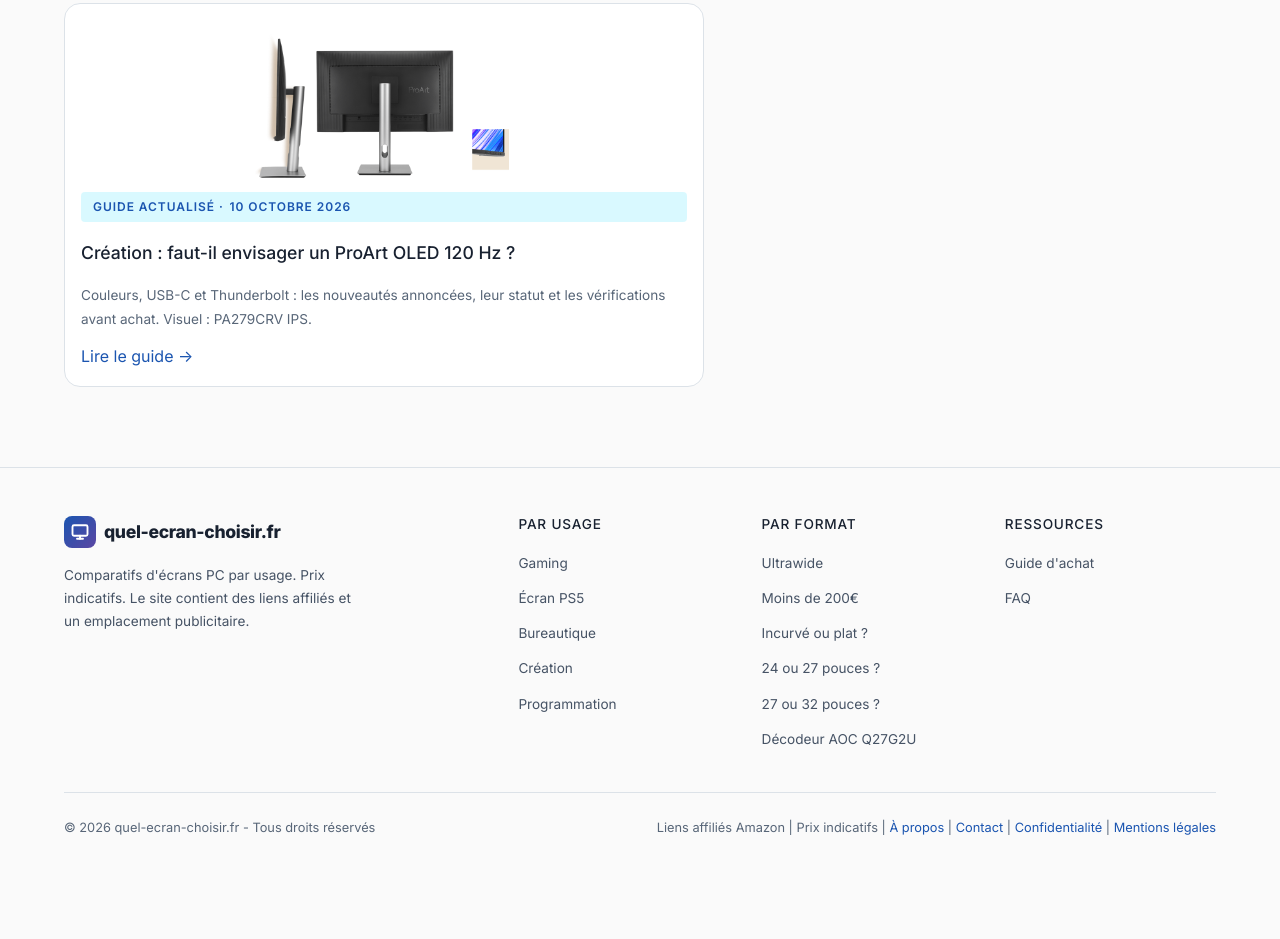
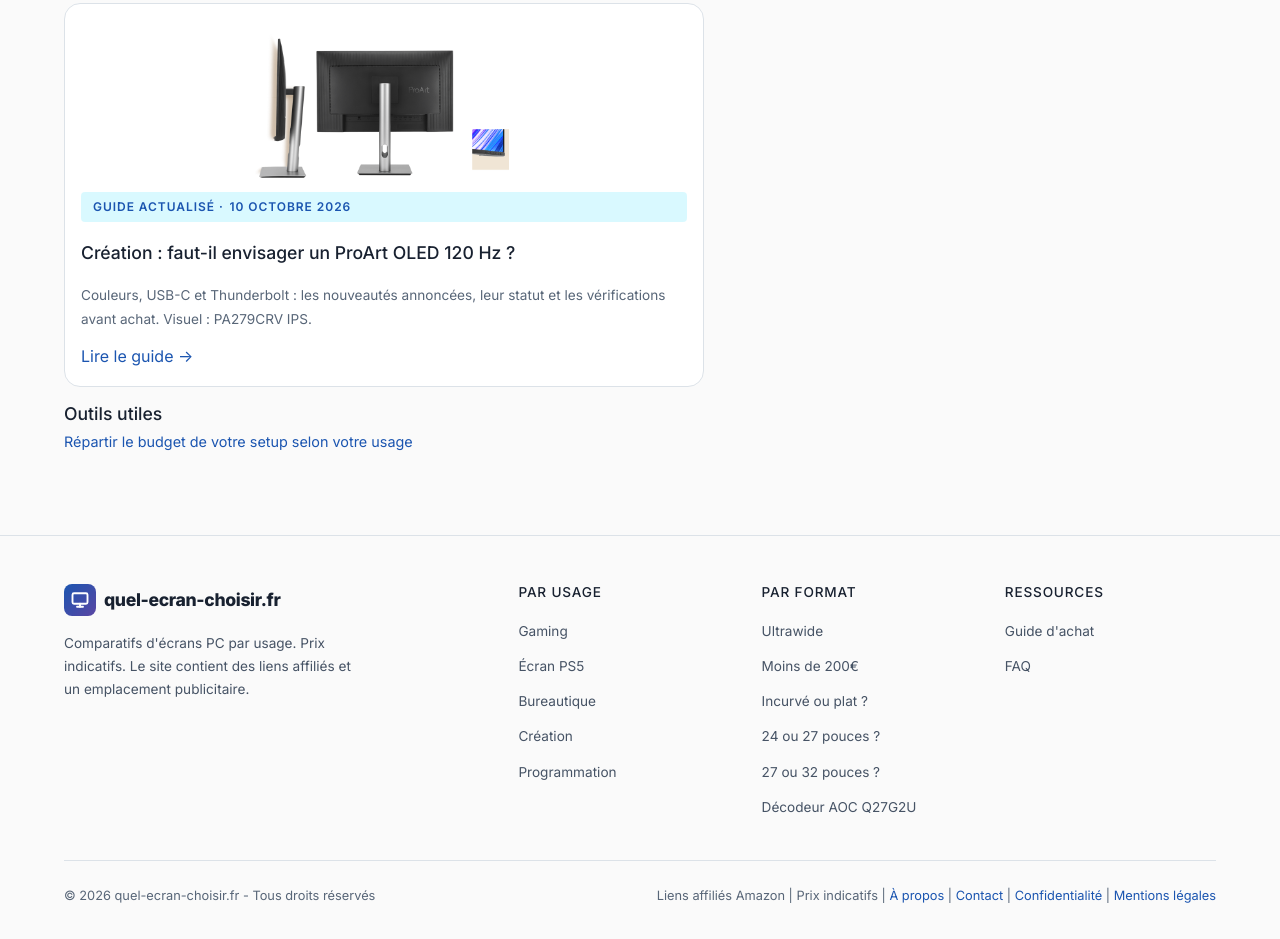
Before and after one commit to THE-KIPDEV/quel-ecran-choisir, a plain HTML site: page index.html in a window 1280 px wide. Shown: the part 8740-9679 px from the top of the page. Before the commit the page ends 9611 px from the top, so only its background shows below. Drawn offline with Linux system fonts and the light colour scheme.

Commit message:
Maillage : bloc « Voir aussi » sur / → quel-setup.com

```diff
--- a/index.html
+++ b/index.html
@@ -657,6 +657,13 @@
   </section>
   <!-- END EDITORIAL -->
 
+  <section class="section" data-maillage="voir-aussi" style="padding:0 0 1rem">
+    <div class="container">
+      <h3 style="font-size:1.1rem;margin-bottom:0.35rem">Outils utiles</h3>
+      <p style="font-size:0.9rem;margin:0"><a href="https://quel-setup.com/">Répartir le budget de votre setup selon votre usage</a></p>
+    </div>
+  </section>
+
   <!-- FOOTER -->
   <!-- Emplacement AboveFold. 🚨 af.js peint dans un SHADOW ROOT : côté document
        la div reste sans enfant, même remplie, donc ni `:empty` ni
```
